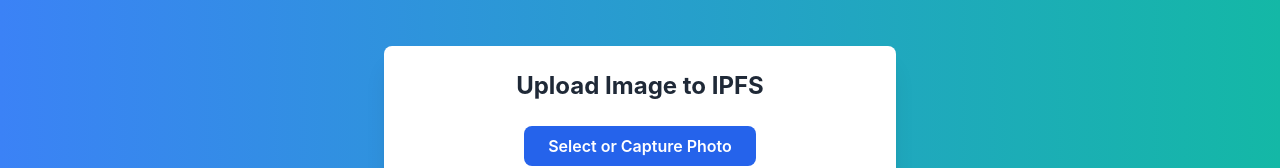
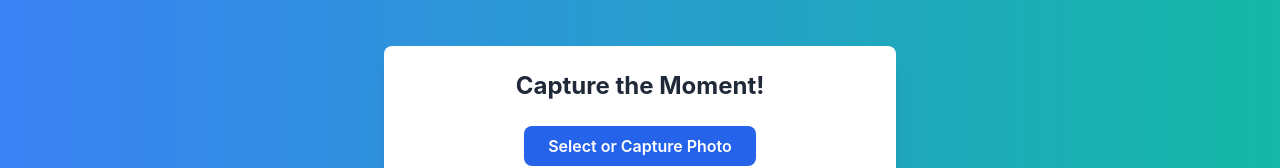
Before and after one commit to EL-MALAMAYA/ipfs-photo-uploader, a React (Create React App) app: page / in a window 1280 px wide. Shown: the part 274-442 px from the top of the page. Built offline with nearby package versions, Linux system fonts and the light colour scheme; what ipfs-http-client would draw is missing.

Commit message:
ImageUploader.js

```diff
--- a/src/components/ImageUploader.js
+++ b/src/components/ImageUploader.js
@@ -46,7 +46,7 @@
 
   return (
     <div className="text-center">
-      <h2 className="text-2xl font-bold text-gray-800 mb-6">Upload Image to IPFS</h2>
+      <h2 className="text-2xl font-bold text-gray-800 mb-6">Capture the Moment!</h2>
 
       <div className="mb-4">
         <label className="cursor-pointer inline-flex items-center bg-blue-600 text-white font-semibold px-6 py-2 rounded-lg hover:bg-blue-700 transition-transform transform hover:scale-105 duration-200">
```
